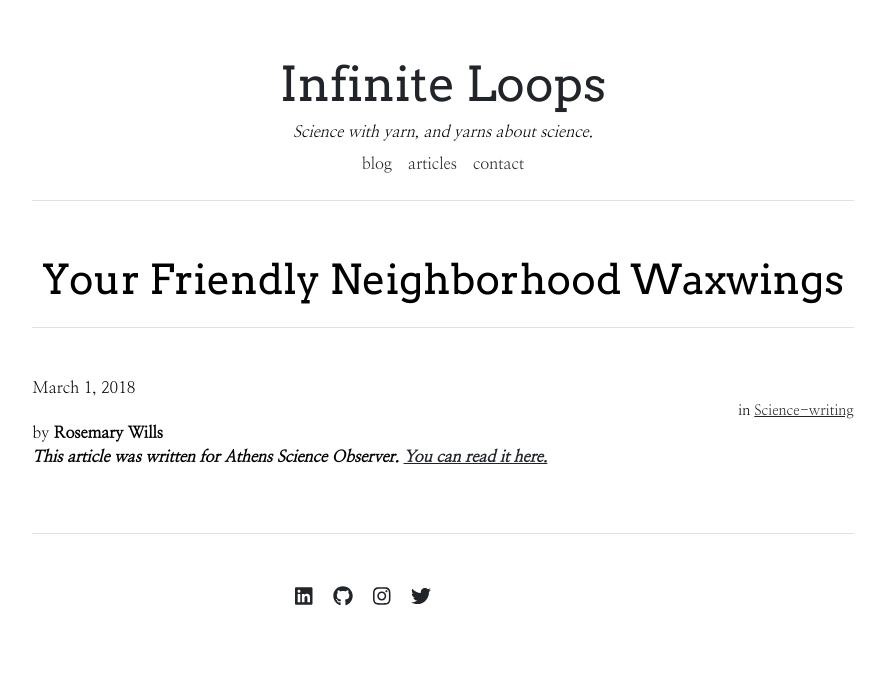
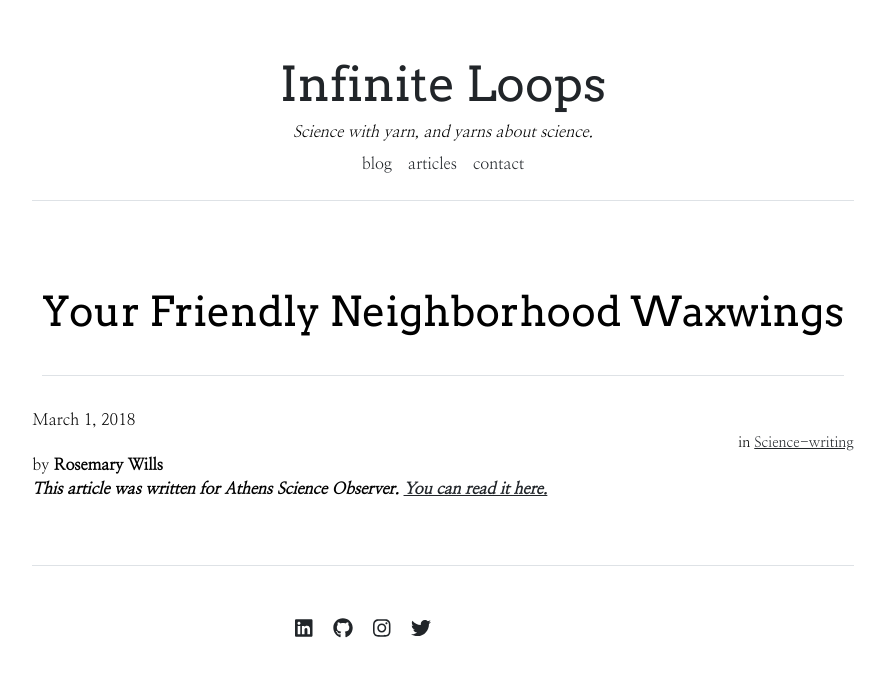
Before and after one commit to rosewills/infinite-loops, a Jekyll site: the page built from _posts/2018-03-01-your-friendly-neighborhood-waxwings.md, in a window 1280 px wide. Shown: the top 677 px of the page, without its empty margins (197-1082 px from the left). Built offline with Jekyll 4.4.1, drawn with Linux system fonts in a browser that asks for light colours.

```diff
--- a/_sass/main.scss
+++ b/_sass/main.scss
@@ -155,9 +155,11 @@
 }
 
 .post-title {
-	text-align: center;
-	margin-bottom: 3rem;
-	padding-bottom: 1rem;
+	display: inline-block;
+	vertical-align: middle;
+	margin-top: 2rem;
+	margin-bottom: 2rem;
+	padding-bottom: 2rem;
 	border-bottom: 1px solid;
 	border-bottom-color: $border-main;
 	font-family: $ff-heading;
```
